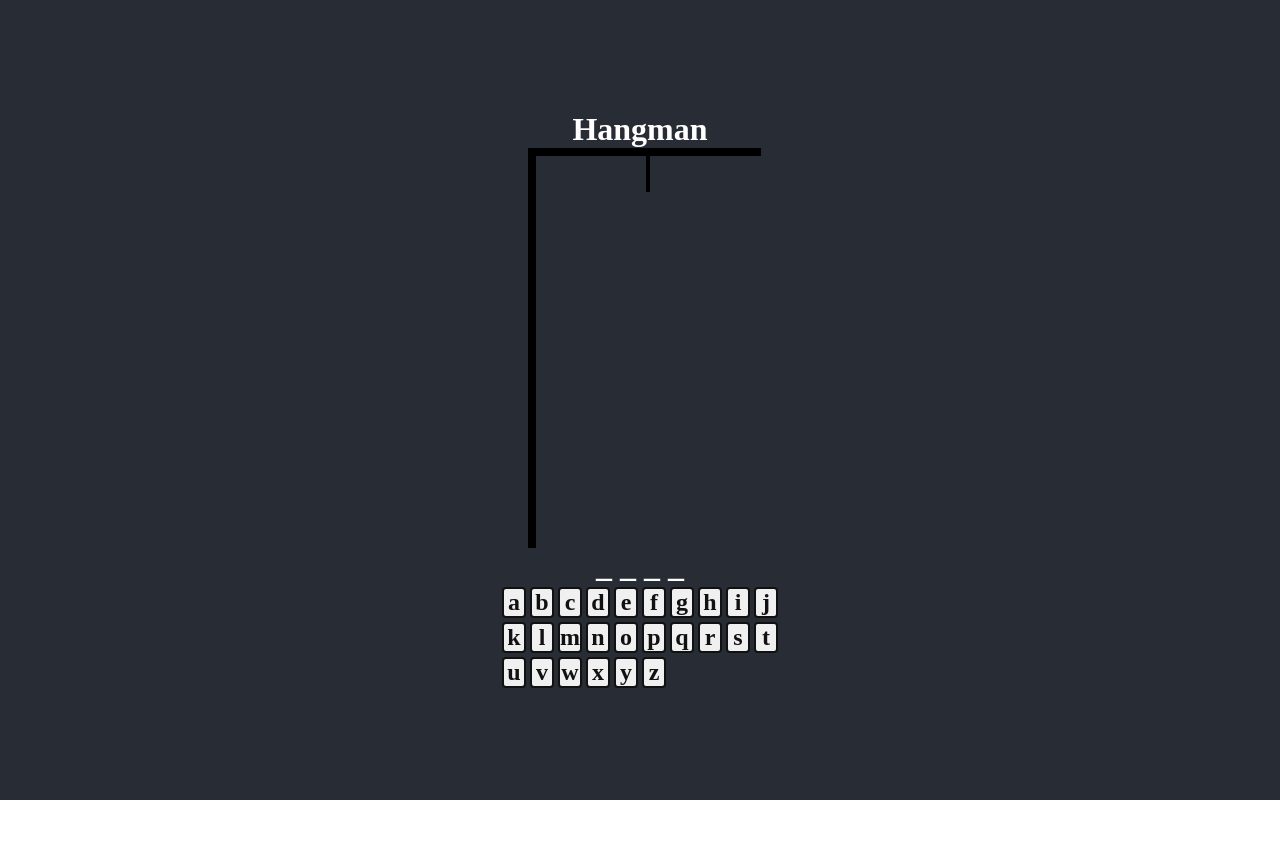
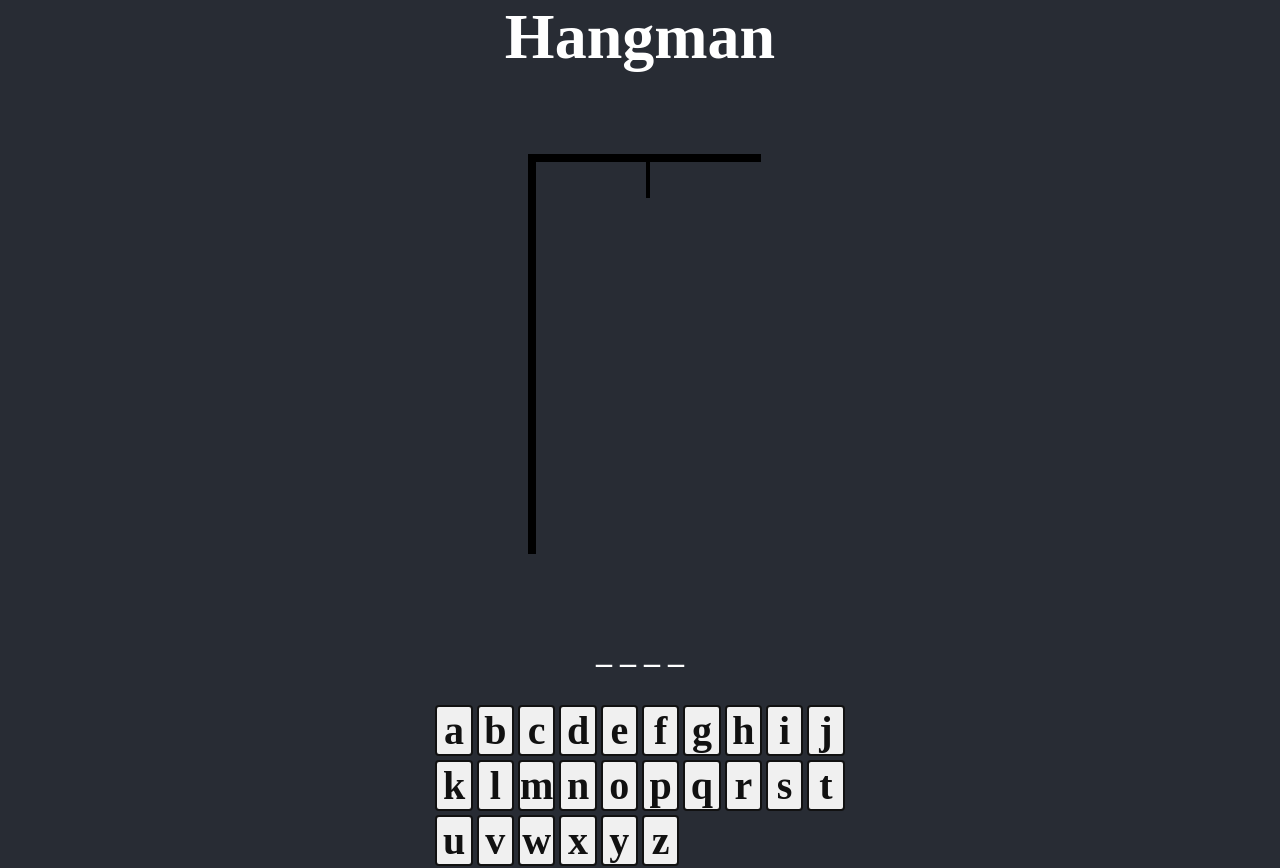
Before and after one commit to smithy773/hangman-game-TS-React, a React (Vite) app: page / in a window 1280 px wide. Before the commit the page ends 800 px from the top, so only its background shows below. Built offline with nearby package versions, Linux system fonts and the light colour scheme.

Commit message:
Style components

```diff
--- a/src/App.css
+++ b/src/App.css
@@ -2,8 +2,20 @@
   display: flex;
   flex-direction: column;
   align-items: center;
-  justify-content: center;
   min-height: 100vh;
   background-color: #282c34;
   color: white;
 }
+
+.title {
+  font-size: 4rem;
+}
+
+.letters-to-guess {
+  margin-top: 5rem;
+  margin-bottom: 2rem;
+}
+
+.status {
+  font-size: 2rem;
+}
--- a/src/App.tsx
+++ b/src/App.tsx
@@ -1,15 +1,17 @@
-import { useEffect, useState } from 'react';
-import words from '../store/words.json';
-import { Keyboard } from './components/Keyboard/Keyboard';
-import './App.css';
-import { HangmanGraphic } from './components/HangmanGraphic/HangmanGraphic';
+import { useEffect, useState } from "react";
+import words from "../store/words.json";
+import { Keyboard } from "./components/Keyboard/Keyboard";
+import "./App.css";
+import { HangmanGraphic } from "./components/HangmanGraphic/HangmanGraphic";
+
+// TODO: disable event listeners if game has finished, host on website
 
 function App() {
   const [currWord, setCurrWord] = useState(() => {
     return words[Math.floor(Math.random() * words.length)];
   });
 
-  const [msg, setMsg] = useState('');
+  const [msg, setMsg] = useState("");
   const [guessedLetters, setGuessedLetters] = useState<string[]>([]);
 
   const incorrectGuesses: string[] = guessedLetters.filter(
@@ -17,7 +19,7 @@ function App() {
   );
 
   const win = currWord
-    .split('')
+    .split("")
     .every((letter) => guessedLetters.includes(letter));
 
   const lose = incorrectGuesses.length >= 6;
@@ -25,13 +27,13 @@ function App() {
   function addGuessedLetter(letter: string) {
     setGuessedLetters((prev) => {
       if (prev.includes(letter)) {
-        setMsg('You already guessed that letter!');
+        setMsg("You already guessed that letter!");
         return prev;
       }
 
-      console.log('clicked letter ', letter);
+      console.log("clicked letter ", letter);
 
-      setMsg('');
+      setMsg("");
       return [...prev, letter];
     });
   }
@@ -57,26 +59,26 @@ function App() {
       addGuessedLetter(letter);
     };
 
-    document.addEventListener('keypress', handleKeypress);
-    document.addEventListener('click', handleClick);
+    document.addEventListener("keypress", handleKeypress);
+    document.addEventListener("click", handleClick);
 
     return () => {
-      document.removeEventListener('click', handleClick);
-      document.removeEventListener('keypress', handleKeypress);
+      document.removeEventListener("click", handleClick);
+      document.removeEventListener("keypress", handleKeypress);
     };
   }, []);
 
   return (
-    <div className='container'>
-      <h1>Hangman</h1>
+    <div className="container">
+      <h1 className="title">Hangman</h1>
       <HangmanGraphic incorrectGuesses={incorrectGuesses} />
 
-      <h1>
-        {currWord.split('').map((letter) => {
+      <h1 className="letters-to-guess">
+        {currWord.split("").map((letter) => {
           if (guessedLetters.includes(letter)) {
             return `${letter} `;
           } else {
-            return '_ ';
+            return "_ ";
           }
         })}
       </h1>
@@ -84,11 +86,16 @@ function App() {
       {/* <h1>
         {guessedLetters.length === 0 ? 'Waiting for input...' : guessedLetters}
       </h1> */}
+
       {win ? (
-        'You won!\nPress "F5" to play again.'
+        <p className="status">
+          {'You won! Press "F5" (reload page) to play again.'}
+        </p>
       ) : lose ? (
-        `You lost! The word was ${currWord}.
-        Press "F5" to play again.`
+        <p className="status">
+          {`You lost! The word was ${currWord}.
+        Press "F5" (reload page) to play again.`}
+        </p>
       ) : (
         <Keyboard />
       )}
--- a/src/components/HangmanGraphic/HangmanGraphic.css
+++ b/src/components/HangmanGraphic/HangmanGraphic.css
@@ -16,6 +16,7 @@
   display: flex;
   align-items: center;
   justify-content: center;
+  margin-top: 5rem;
 }
 
 .hangman-graphic .gallows-l {
--- a/src/components/Keyboard/Keyboard.css
+++ b/src/components/Keyboard/Keyboard.css
@@ -17,7 +17,7 @@
   background-color: #f0f0f0;
 
   margin: 2px;
-  font-size: 1.5rem;
+  font-size: 2.5rem;
   cursor: pointer;
   transition: background-color 0.3s, transform 0.3s;
 }
```
